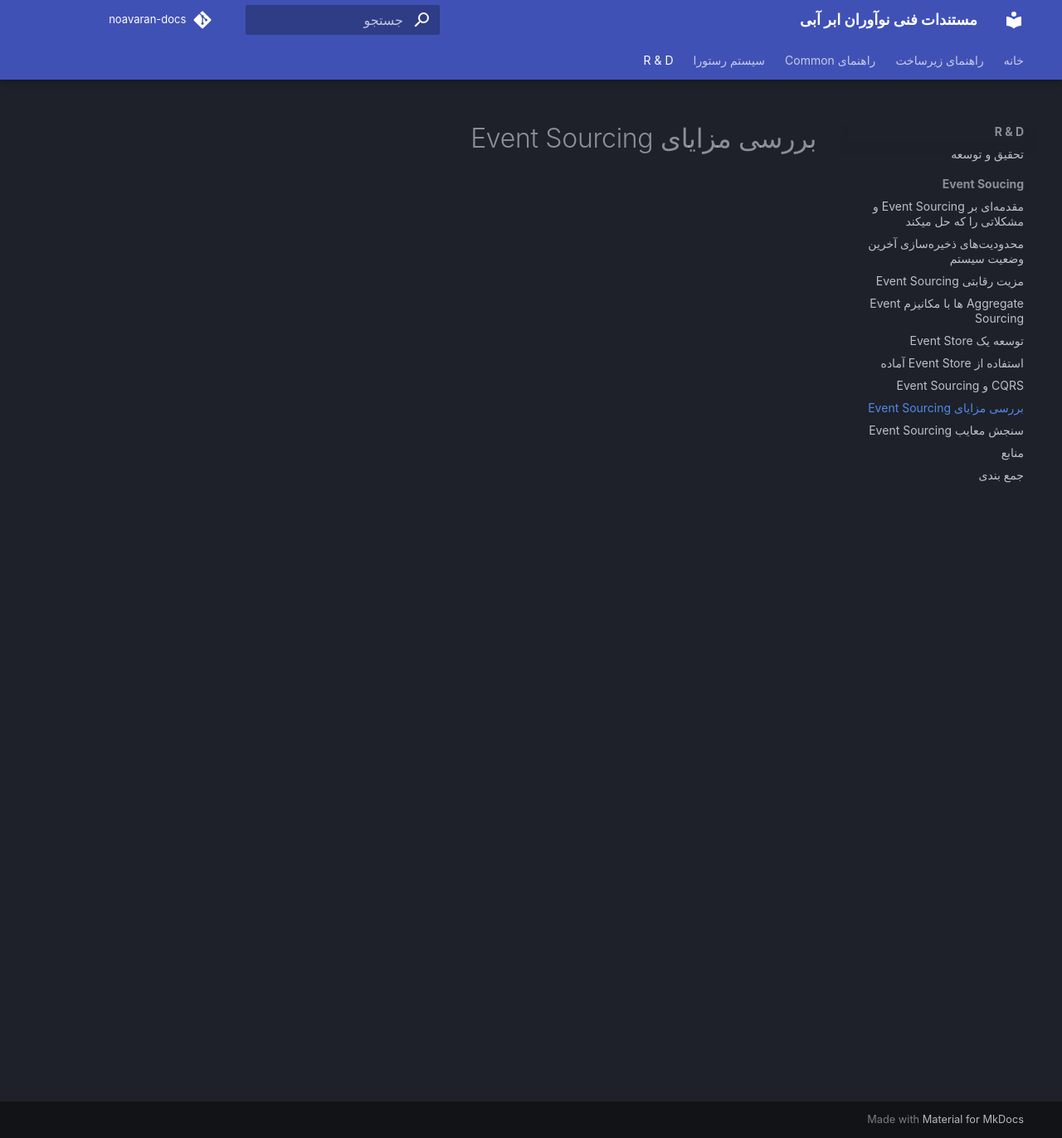
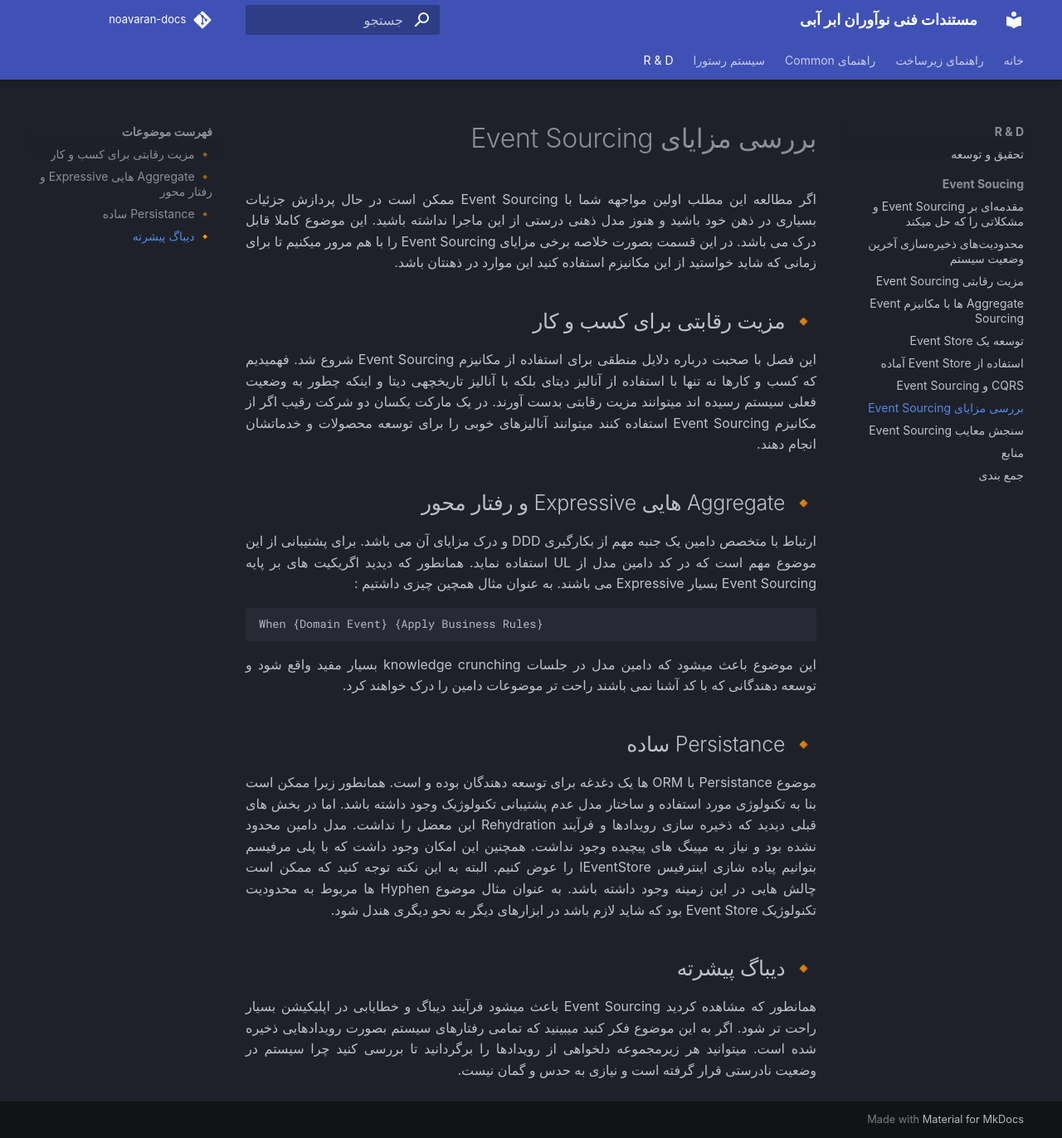
Before and after one commit to blue-innovators/noavaran-docs, an MkDocs documentation site: the page built from docs/event-sourcing/benefits.md, in a window 1280 px wide and 1372 px high. Shown: the whole window at 83% size. Built offline with MkDocs 1.6.1 and Material for MkDocs 9.7.7, drawn with Linux system fonts in a browser that asks for light colours; some web fonts are replaced; comment, search, counter and statistics services are not loaded.

Commit message:
benefits

````diff
--- a/docs/event-sourcing/benefits.md
+++ b/docs/event-sourcing/benefits.md
@@ -1 +1,51 @@
 # بررسی مزایای Event Sourcing
+
+<p style="text-align:justify;">
+اگر مطالعه این مطلب اولین مواجهه شما با Event Sourcing ممکن است در حال پردازش جزئیات بسیاری در ذهن خود باشید و هنوز مدل ذهنی درستی از این ماجرا نداشته باشید.
+این موضوع کاملا قابل درک می باشد.
+در این قسمت بصورت خلاصه برخی مزایای Event Sourcing را با هم مرور میکنیم تا برای زمانی که شاید خواستید از این مکانیزم استفاده کنید این موارد در ذهنتان باشد.
+</p>
+
+## 🔸 مزیت رقابتی برای کسب و کار
+
+<p style="text-align:justify;">
+این فصل با صحبت درباره دلایل منطقی برای استفاده از مکانیزم Event Sourcing شروع شد. فهمیدیم که کسب و کارها نه تنها با استفاده از آنالیز دیتای بلکه با آنالیز تاریخچهی دیتا و اینکه چطور به وضعیت فعلی سیستم رسیده اند میتوانند مزیت رقابتی بدست آورند.
+در یک مارکت یکسان دو شرکت رقیب اگر از مکانیزم Event Sourcing استفاده کنند میتوانند آنالیزهای خوبی را برای توسعه محصولات و خدماتشان انجام دهند.
+</p>
+
+## 🔸 Aggregate هایی Expressive و رفتار محور
+
+<p style="text-align:justify;">
+ارتباط با متخصص دامین یک جنبه مهم از بکارگیری DDD و درک مزایای آن می باشد.
+برای پشتیبانی از این موضوع مهم است که در کد دامین مدل از UL استفاده نماید.
+همانطور که دیدید اگریکیت های بر پایه Event Sourcing بسیار Expressive می باشند.
+به عنوان مثال همچین چیزی داشتیم :
+</p>
+
+```
+When {Domain Event} {Apply Business Rules}
+```
+
+<p style="text-align:justify;">
+این موضوع باعث میشود که دامین مدل در جلسات knowledge crunching بسیار مفید واقع شود و توسعه دهندگانی که با کد آشنا نمی باشند راحت تر موضوعات دامین را درک خواهند کرد.
+</p>
+
+## 🔸 Persistance ساده
+
+<p style="text-align:justify;">
+موضوع Persistance با ORM ها یک دغدغه برای توسعه دهندگان بوده و است. همانطور
+زیرا ممکن است بنا به تکنولوژی مورد استفاده و ساختار مدل عدم پشتیبانی تکنولوژیک وجود داشته باشد.
+اما در بخش های قبلی دیدید که ذخیره سازی رویدادها و فرآیند Rehydration این معضل را نداشت.
+مدل دامین محدود نشده بود و نیاز به مپینگ های پیچیده وجود نداشت.
+همچنین این امکان وجود داشت که با پلی مرفیسم بتوانیم پیاده شازی اینترفیس IEventStore را عوض کنیم.
+البته به این نکته توجه کنید که ممکن است چالش هایی در این زمینه وجود داشته باشد.
+به عنوان مثال موضوع Hyphen ها مربوط به محدودیت تکنولوژیک Event Store بود که شاید لازم باشد در ابزارهای دیگر به نحو دیگری هندل شود.
+</p>
+
+## 🔸 دیباگ پیشرته
+
+<p style="text-align:justify;">
+همانطور که مشاهده کردید Event Sourcing باعث میشود فرآیند دیباگ و خطایابی در اپلیکیشن بسیار راحت تر شود.
+اگر به این موضوع فکر کنید میبینید که تمامی رفتارهای سیستم بصورت رویدادهایی ذخیره شده است.
+میتوانید هر زیرمجموعه دلخواهی از رویدادها را برگردانید تا بررسی کنید چرا سیستم در وضعیت نادرستی قرار گرفته است و نیازی به حدس و گمان نیست.
+</p>
````
